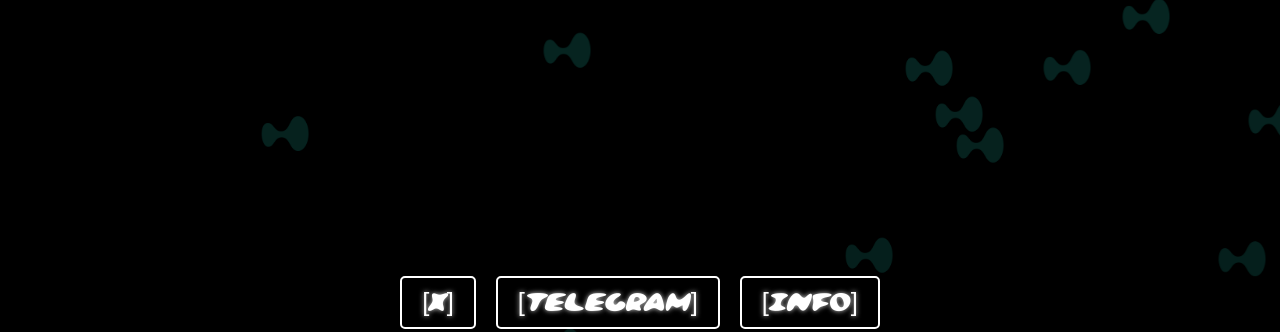
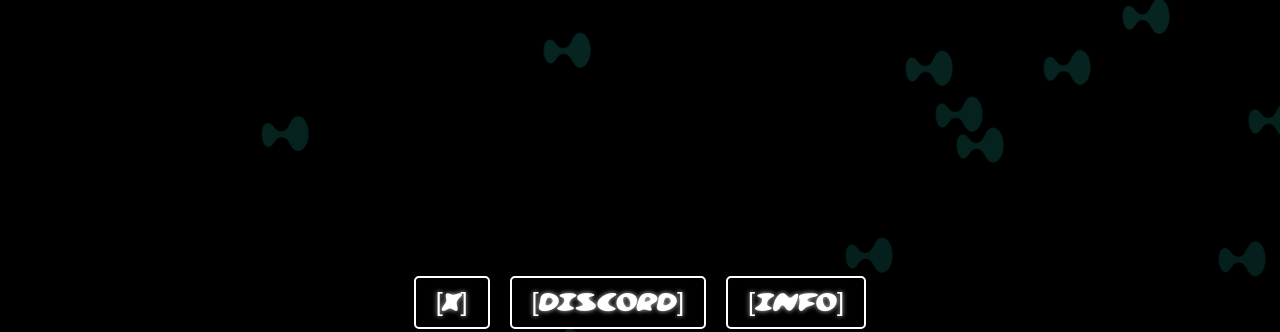
Before and after one commit to jesuzzback/drippp, a plain HTML site: page index.html in a window 1280 px wide. Shown: the top 332 px of the page. Drawn offline with Linux system fonts and the light colour scheme.

Commit message:
Update index.html

```diff
--- a/index.html
+++ b/index.html
@@ -216,7 +216,7 @@
     <div id="falling-objects-container"></div>
     <div class="button-container">
         <a href="https://x.com/DripPunks" class="button">[X]</a>
-        <a href="https://t.me/DripPunks" class="button">[TELEGRAM]</a>
+        <a href="https://discord.gg/3jak7sHmNU" class="button">[DISCORD]</a>
         <a href="#" class="button" id="info-button">[INFO]</a>
     </div>
     <div class="title">DRIP PUNKS</div>
```
